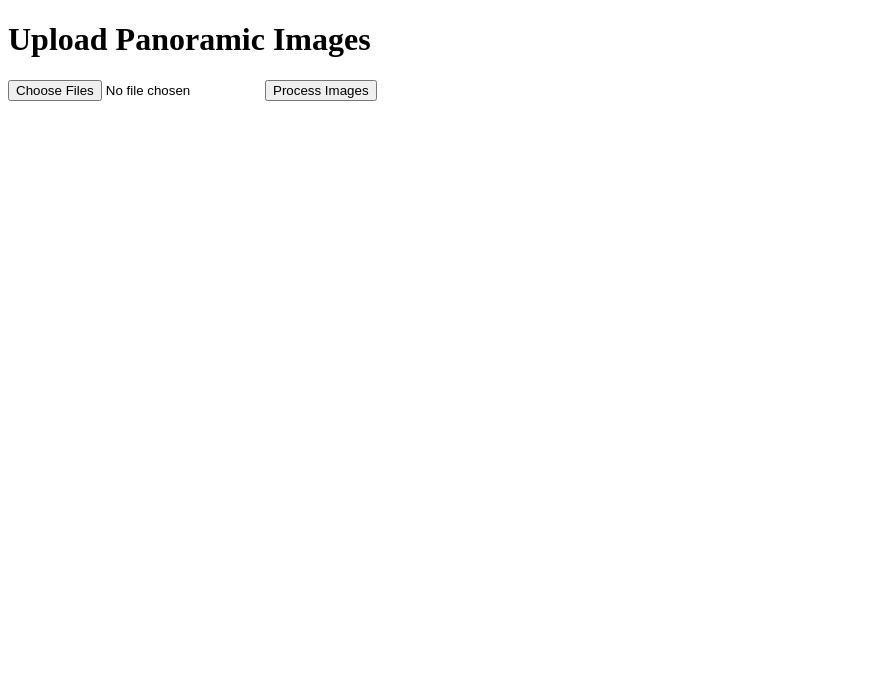
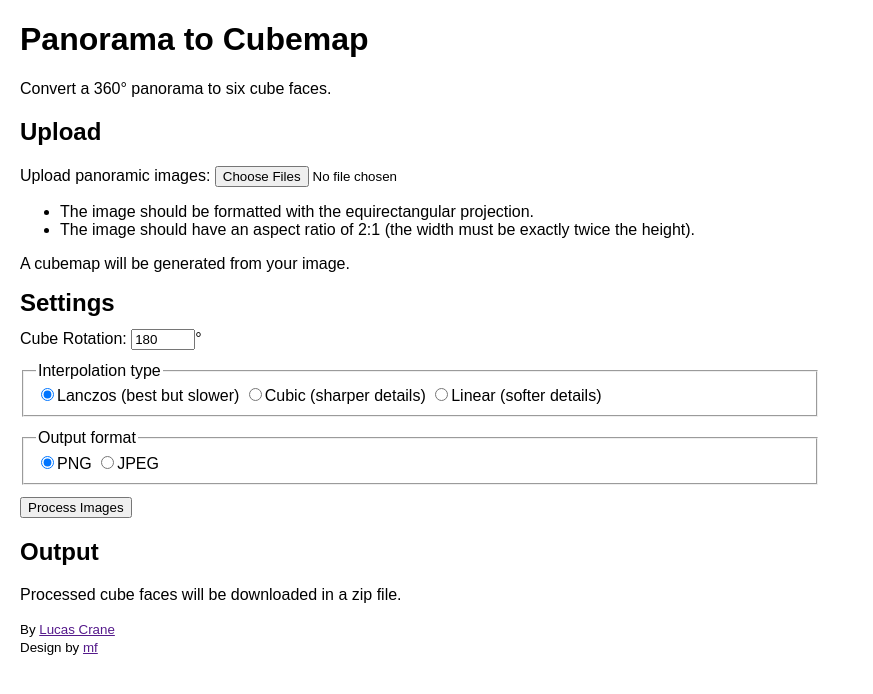
Before and after one commit to Gejix/panorama-to-cubemap_multipleImage, a plain HTML site: page index.html in a window 1280 px wide. Shown: the whole page, without its empty margins (0-873 px from the left). Drawn offline with nearby package versions, Linux system fonts and the light colour scheme.

Commit message:
Update index.html

```diff
--- a/index.html
+++ b/index.html
@@ -3,11 +3,76 @@
 <head>
     <meta charset="UTF-8">
     <title>Panorama to Cubemap Converter</title>
+    <style>
+        body {
+            font-family: Arial, sans-serif;
+            margin: 20px;
+            max-width: 800px;
+        }
+        .settings > * {
+            margin-top: 12px;
+            margin-bottom: 12px;
+        }
+        #cubemap {
+            width: 800px;
+            height: 600px;
+            position: relative;
+            border: 1px solid #888;
+            background: #eee;
+            margin-top: 15px;
+        }
+    </style>
 </head>
 <body>
-    <h1>Upload Panoramic Images</h1>
-    <input type="file" id="imageInput" multiple accept="image/*">
-    <button id="processImages">Process Images</button>
+    <header>
+        <h1>Panorama to Cubemap</h1>
+        <aside>Convert a 360° panorama to six cube faces.</aside>
+    </header>
+
+    <main>
+        <section>
+            <h2>Upload</h2>
+            <label>Upload panoramic images: <input id="imageInput" type="file" accept="image/*" multiple></label>
+            <ul>
+                <li>The image should be formatted with the equirectangular projection.</li>
+                <li>The image should have an aspect ratio of 2:1 (the width must be exactly twice the height).</li>
+            </ul>
+            <p>A cubemap will be generated from your image.</p>
+        </section>
+
+        <section class="settings">
+            <h2>Settings</h2>
+            <div>
+                <label>Cube Rotation: <input id="cubeRotation" type="number" min="0" max="359" value="180">°</label>
+            </div>
+            <fieldset title="The resampling algorithm to use when generating the cubemap.">
+                <legend>Interpolation type</legend>
+                <label><input type="radio" name="interpolation" value="lanczos" checked>Lanczos (best but slower)</label>
+                <label><input type="radio" name="interpolation" value="cubic">Cubic (sharper details)</label>
+                <label><input type="radio" name="interpolation" value="linear">Linear (softer details)</label>
+            </fieldset>
+            <fieldset>
+                <legend>Output format</legend>
+                <label><input type="radio" name="format" value="png" checked>PNG</label>
+                <label><input type="radio" name="format" value="jpg">JPEG</label>
+            </fieldset>
+        </section>
+
+        <button id="processImages">Process Images</button>
+
+        <section id="output">
+            <h2>Output</h2>
+            <p>Processed cube faces will be downloaded in a zip file.</p>
+        </section>
+    </main>
+
+    <footer>
+        <p>
+            <small>By <a href="">Lucas Crane</a></small>
+            <br>
+            <small>Design by <a href="">mf</a></small>
+        </p>
+    </footer>
 
     <script src="https://cdnjs.cloudflare.com/ajax/libs/jszip/3.6.0/jszip.min.js"></script>
     <script src="https://cdnjs.cloudflare.com/ajax/libs/FileSaver.js/2.0.5/FileSaver.min.js"></script>
```
